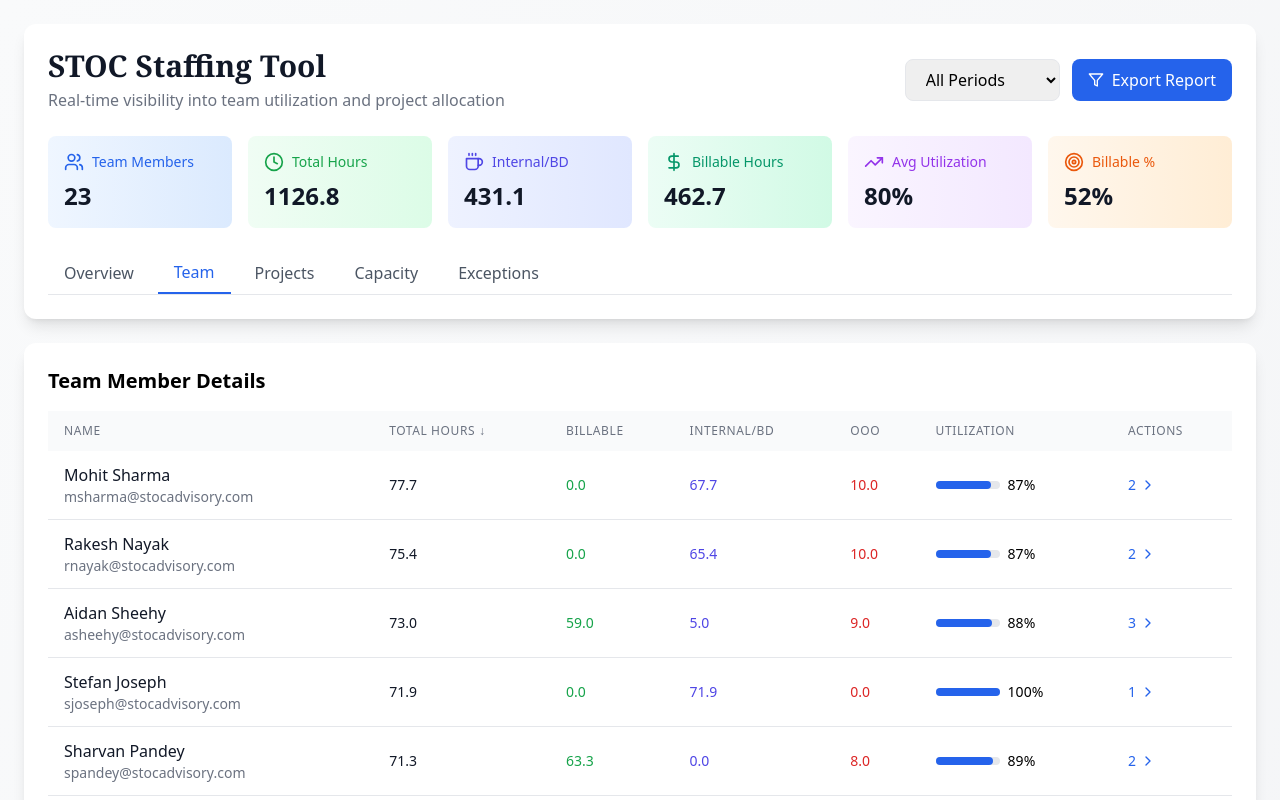
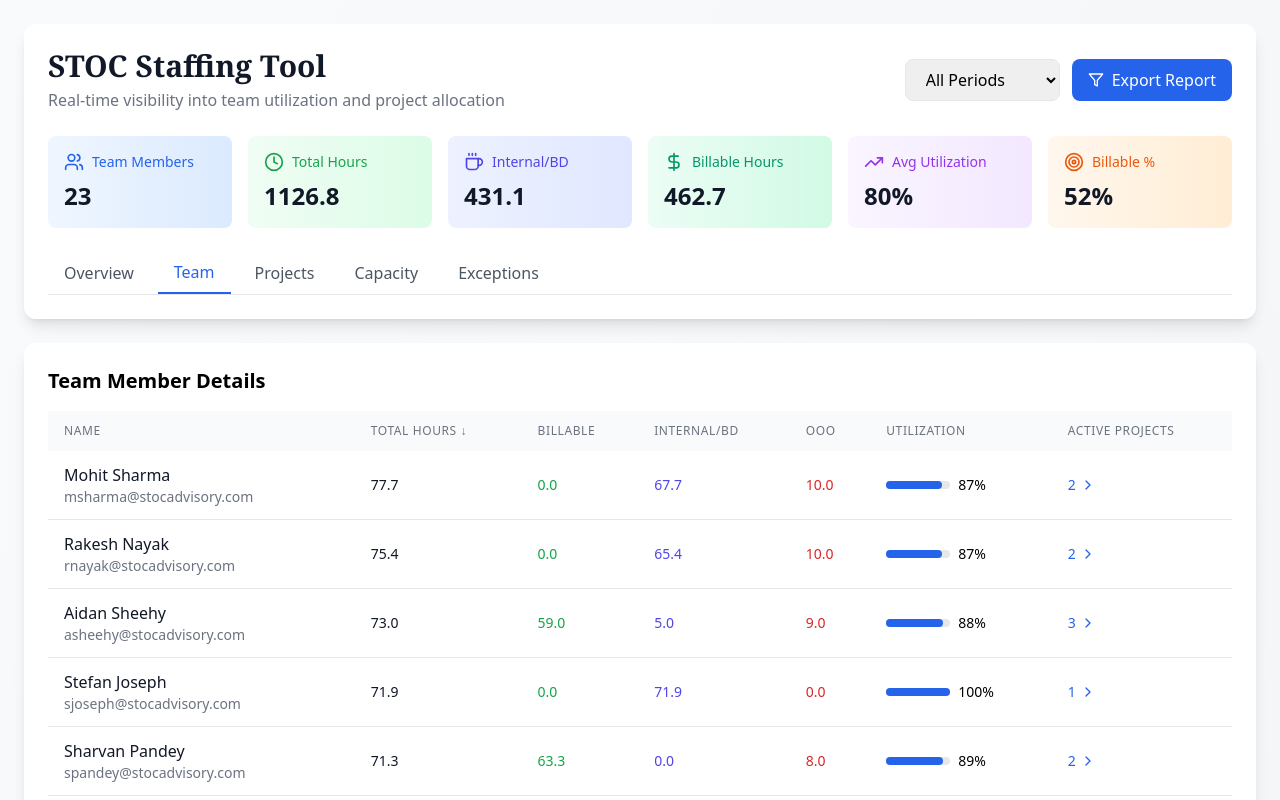
Before and after one commit to skulkar8-debug/qb-tsheets-weekly-update-report, a React (Vite) app: page / in a window 1280 px wide. Both pictures are taken after a click on the button "Team". Shown: the top 800 px of the page. Built offline with nearby package versions, Linux system fonts and the light colour scheme.

Commit message:
Update App.jsx

```diff
--- a/src/App.jsx
+++ b/src/App.jsx
@@ -645,7 +645,7 @@ const StocStaffingDashboard = () => {
                       Utilization {teamSortConfig.key === 'utilization' && (teamSortConfig.direction === 'asc' ? '↑' : '↓')}
                     </th>
                     <th className="px-4 py-3 text-left text-xs font-medium text-gray-500 uppercase tracking-wider">
-                      Actions
+                      Active Projects
                     </th>
                   </tr>
                 </thead>
```
